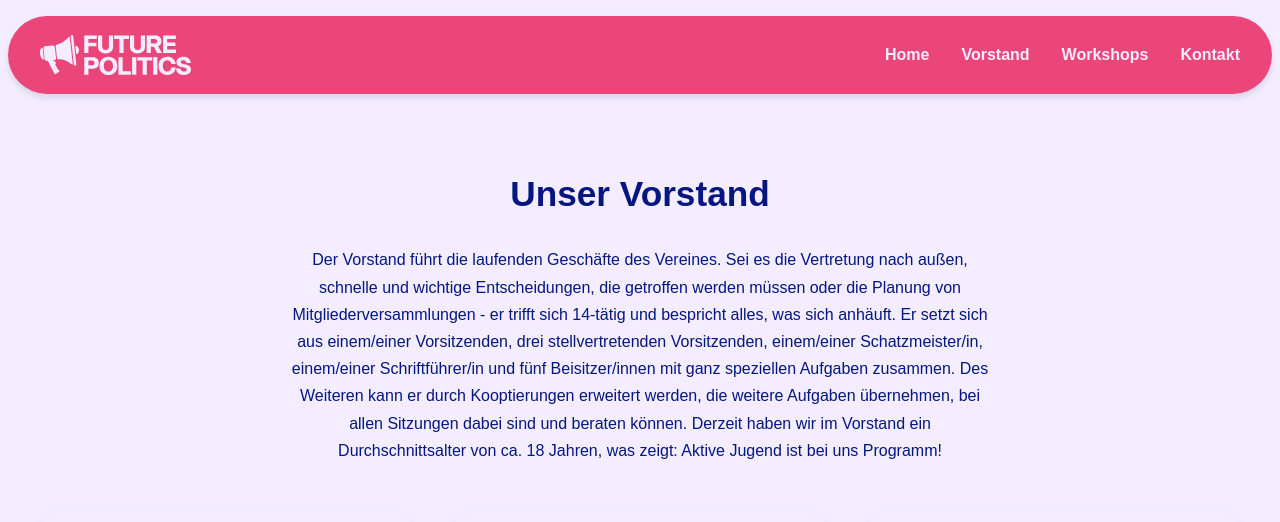
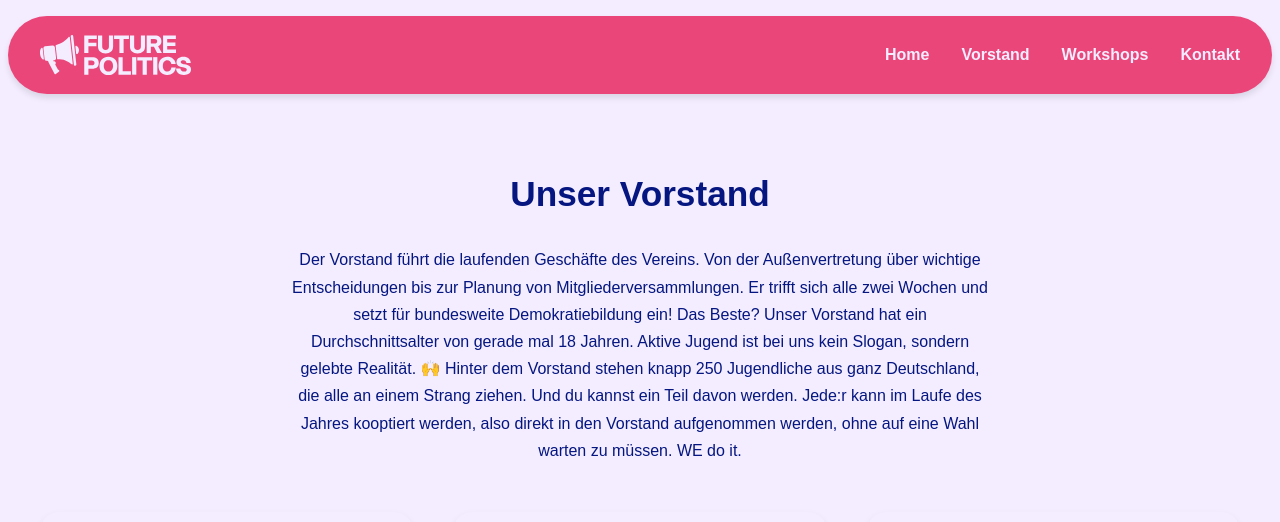
Before and after one commit to LucaMondani/Futurepolitics-Website, a plain HTML site: page vorstand.html in a window 1280 px wide. Shown: the top 522 px of the page. Drawn offline with Linux system fonts and the light colour scheme; a web font is replaced by a local one.

Commit message:
change vorstand text

```diff
--- a/vorstand.html
+++ b/vorstand.html
@@ -27,7 +27,7 @@
         <h1>Unser Vorstand</h1>
 
         <p class="section-intro">
-            Der Vorstand führt die laufenden Geschäfte des Vereines. Sei es die Vertretung nach außen, schnelle und wichtige Entscheidungen, die getroffen werden müssen oder die Planung von Mitgliederversammlungen - er trifft sich 14-tätig und bespricht alles, was sich anhäuft. Er setzt sich aus einem/einer Vorsitzenden, drei stellvertretenden Vorsitzenden, einem/einer Schatzmeister/in, einem/einer Schriftführer/in und fünf Beisitzer/innen mit ganz speziellen Aufgaben zusammen. Des Weiteren kann er durch Kooptierungen erweitert werden, die weitere  Aufgaben übernehmen, bei allen Sitzungen dabei sind und beraten können. Derzeit haben wir im Vorstand ein Durchschnittsalter von ca. 18 Jahren, was zeigt: Aktive Jugend ist bei uns Programm!
+            Der Vorstand führt die laufenden Geschäfte des Vereins. Von der Außenvertretung über wichtige Entscheidungen bis zur Planung von Mitgliederversammlungen. Er trifft sich alle zwei Wochen und setzt für bundesweite Demokratiebildung ein! Das Beste? Unser Vorstand hat ein Durchschnittsalter von gerade mal 18 Jahren. Aktive Jugend ist bei uns kein Slogan, sondern gelebte Realität. 🙌 Hinter dem Vorstand stehen knapp 250 Jugendliche aus ganz Deutschland, die alle an einem Strang ziehen. Und du kannst ein Teil davon werden. Jede:r kann im Laufe des Jahres kooptiert werden, also direkt in den Vorstand aufgenommen werden, ohne auf eine Wahl warten zu müssen. WE do it.
         </p>
 
         <div class="vorstand-grid">
```
